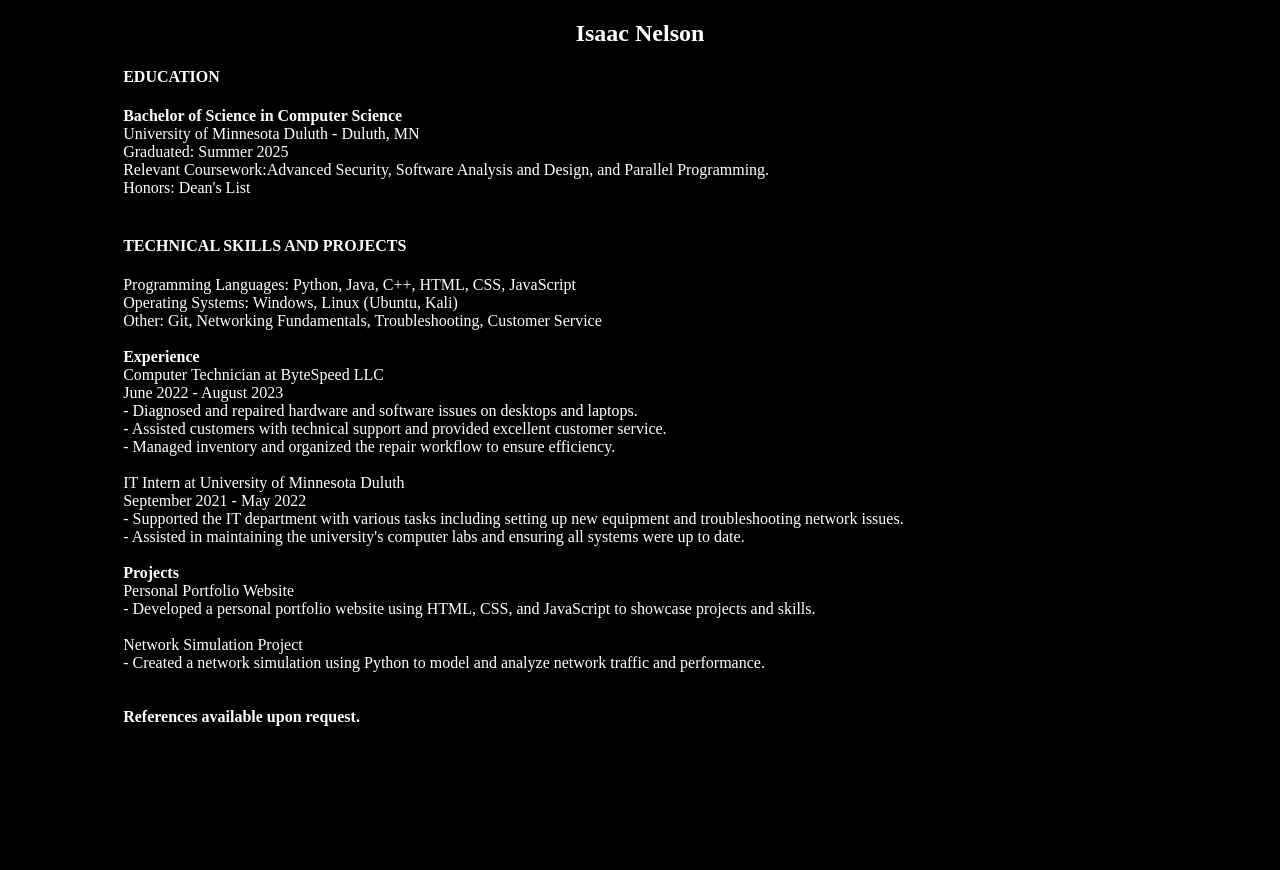
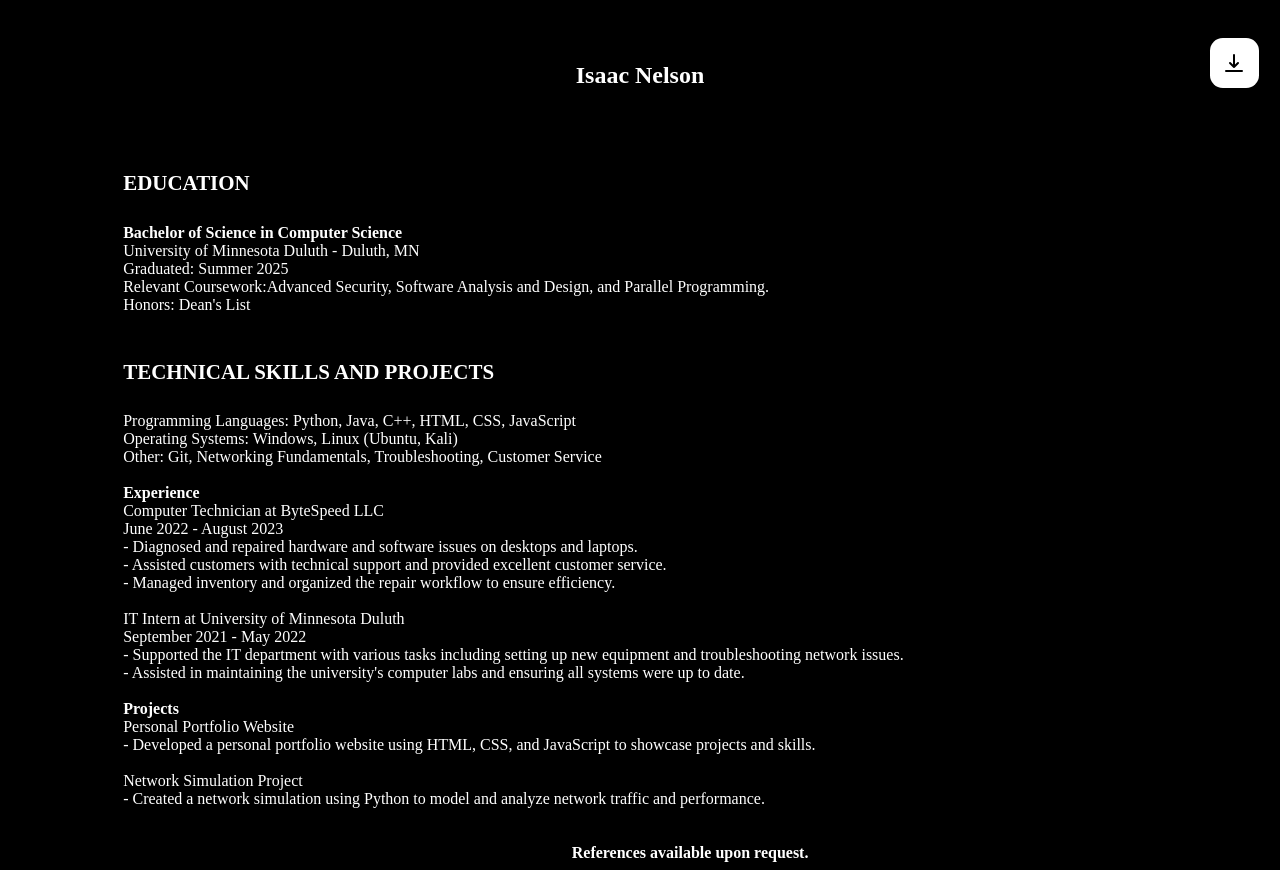
Before and after one commit to isaacnelly/mywebsite, a plain HTML site: page resume.html in a window 1280 px wide. Before the commit the page ends 800 px from the top, so only its background shows below. Drawn offline with Linux system fonts and the light colour scheme.

Commit message:
added resume.pdf, download button and functionality in html, style and stuff

```diff
--- a/resume.css
+++ b/resume.css
@@ -6,8 +6,44 @@ html {
     color: #ffffff;
 }
 
+.name{
+    display: flex;
+    justify-content: center;       /* center items by default */
+    align-items: center;
+    position: relative;            /* so we can absolutely place button */
+    padding: 30px;
+    background-color: transparent;
+}
+.name h1 {
+        color: #ffffff;
+    font-size: calc(15px + 0.7vw);
+}
+
+.downloadbtn {
+    position: absolute;            /* so it can be placed over the name */
+    right: 1vw;
+    top: 30px;
+    padding: 1vw 1vw;
+    background-color: #ffffff;
+    color: #000000;
+    text-decoration: none;
+    border-radius: 1vw;
+    font-size: small;
+}
+.downloadbtn:hover {
+    background-color: #cccccc;
+}
+
+.downloadbtn svg {
+    display: block;
+}
+
 .info{
     padding: 0px 15px 0px 9vw;
+}
+.info h4 {
+    color: #ffffff;
+    font-size: calc(12px + 0.7vw);
 }
 
 
--- a/resume.html
+++ b/resume.html
@@ -8,9 +8,14 @@
     <body>
         <div class="page">
             <section class="resume">
-                <center><h1>Isaac Nelson</h1></center>
-
-                    <div class="info">
+                <section class="name">
+                <center><h1>Isaac Nelson</h1></center><a href="Resume.pdf" download="Isaac_Nelson_Resume.pdf" class="downloadbtn">
+                    <svg width="24" height="24" viewBox="0 0 24 24" fill="none" xmlns="http://www.w3.org/2000/svg">
+                        <path d="M12 16V4M12 16L8 12M12 16L16 12M4 20H20" stroke="currentColor" stroke-width="2" stroke-linecap="round" stroke-linejoin="round"/>
+                    </svg>
+                </a>
+                </section>
+                <div class="info">
                         <h4><b>EDUCATION</b></h4>
 
                             <b>Bachelor of Science in Computer Science</b><br>
@@ -44,7 +49,7 @@
                             Network Simulation Project<br>
                             - Created a network simulation using Python to model and analyze network traffic and performance.<br><br>
 
-                            <br><b>References available upon request.</b>
+                            <br><center><b>References available upon request.</b></center>
                     </div>
             </section>
         </div>
--- a/style.css
+++ b/style.css
@@ -23,27 +23,32 @@ body {
     color: #ffffff;
     padding: 30px;
     text-align: left;
-    font-size: 30px;
     font-family: sans-serif;
-    font-size: calc(3vw + 0.7vw);
+    font-size: 2.7vw;
     background-color: transparent;
     /*background-image: linear-gradient(#ffffff,#0025ff,#001599); */
 }
 
 .links {
-
+    display: flex;
+    justify-content: flex-start;
+    gap: 20px;
+    padding: 10px 0px 0px 2vw;
     overflow: hidden;
     text-align: left;
+    font-size: 1.5vw;
     background-color: transparent;
     /*background-image: linear-gradient(#001599,#110070); */
 }
 
     .links a {
-        padding: 25px 10px 25px 10px;
+        padding: 2.5vw 1.5vw;
         float: left;
         display: block;
         text-align: left;
         text-decoration: none;
+        border-radius: 1.5vw;
+
     }
 
         .links a:hover {
@@ -59,17 +64,17 @@ a {
 .left {
     /*background-image: linear-gradient(#110070,#5a0095); */
     padding: 10px 0px 20px 0px;
-    width: 30%;
+    max-width: 40%;
     float: left;
     background-color: transparent;
 }
 
-@media screen and (max-width: 600px) {
+/* @media screen and (max-width: 600px) {
     div.left {
         width: 50%;
         height: 100%;
     }
-}
+} */
 
 .about {
     color: white;
```
Also changed, not shown: index.html (+1 -4 lines), 1 other file.
